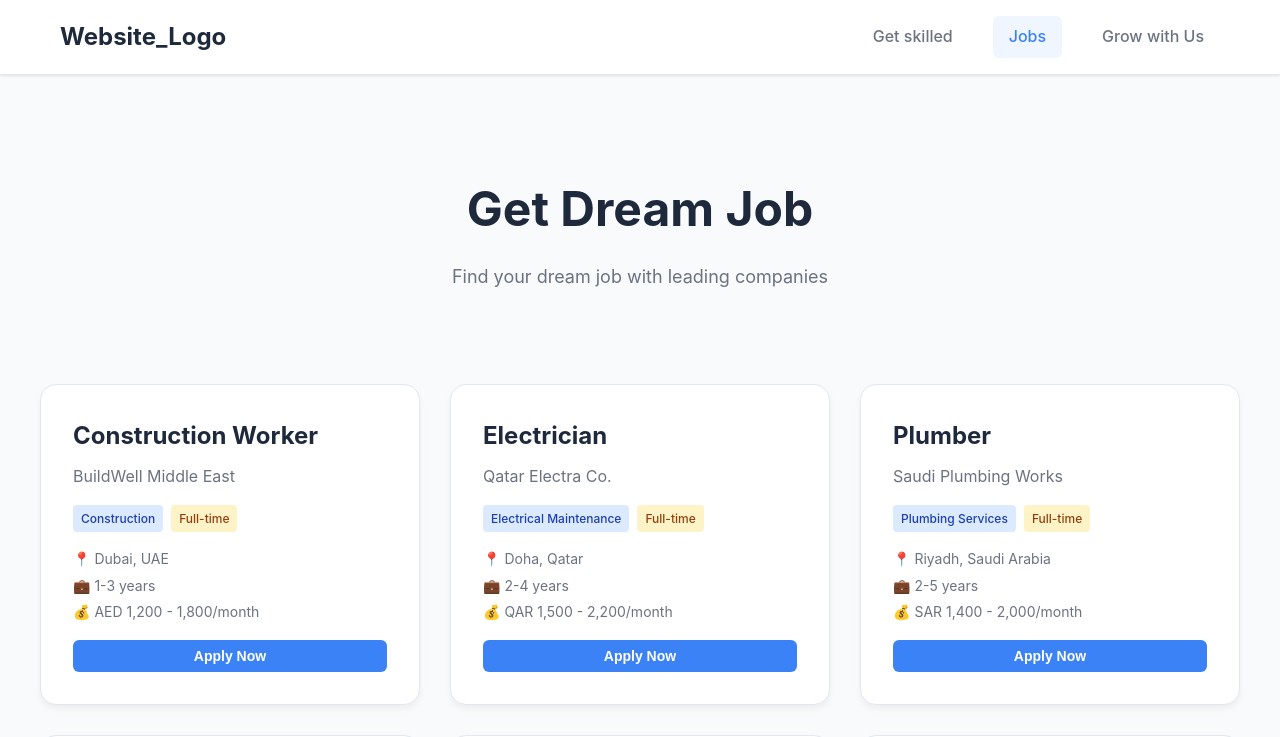
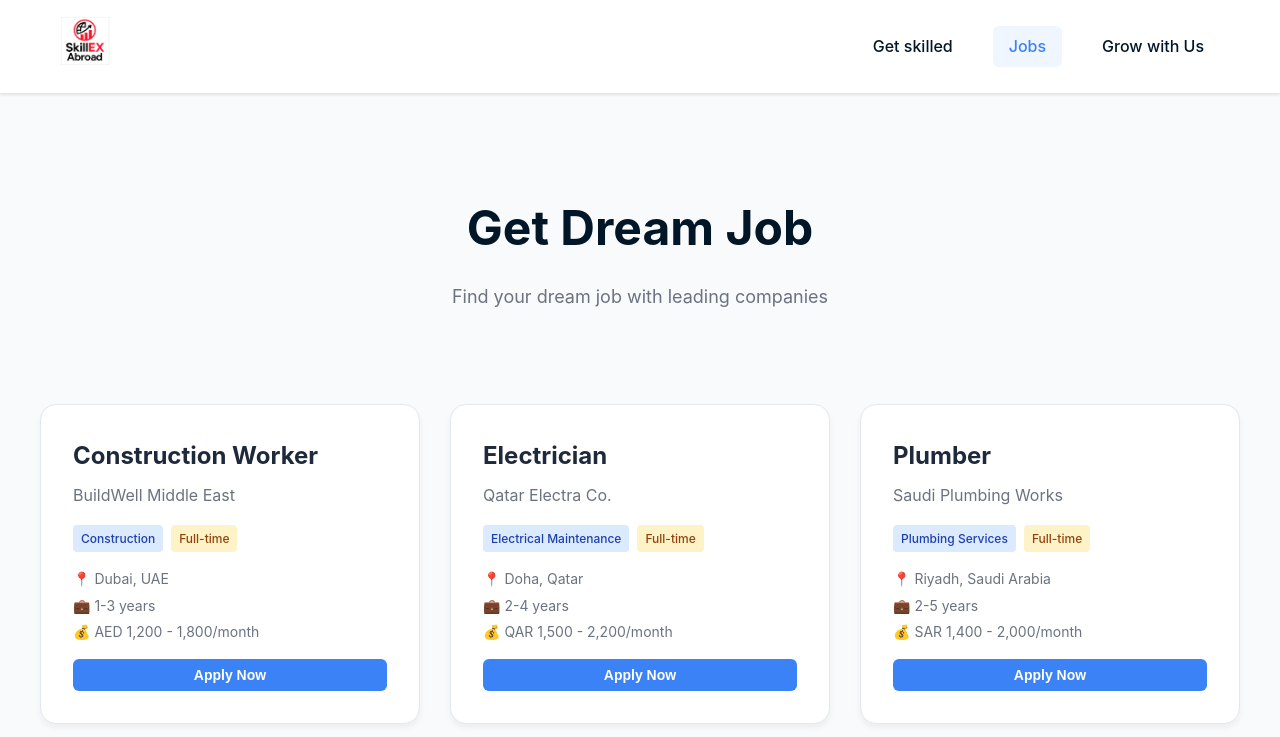
Before and after one commit to ashu9351/SkillX, a React (Vite) app: page /jobs in a window 1280 px wide. Shown: the top 737 px of the page. Built offline with nearby package versions, Linux system fonts and the light colour scheme.

Commit message:
styling changes
changes in using css styles

```diff
--- a/src/components/Navbar.jsx
+++ b/src/components/Navbar.jsx
@@ -21,7 +21,7 @@ const Navbar = () => {
     <nav className="navbar">
       <div className="navbar-container">
         <Link to="/" className="navbar-logo" onClick={closeMobileMenu}>
-          Website_Logo
+          <img src="/images/logo.png" width={50} height={50}/>
         </Link>
 
         <button
--- a/src/index.css
+++ b/src/index.css
@@ -1,4 +1,62 @@
 /* Reset and base styles */
+
+:root {
+  /* Declare global CSS variables here */
+
+  /* colors  */
+  --primary-color: #011627; /* A black color */
+  --secondary-color: #F71735; /* A red color */
+  --color-white:#FDFFFC;
+  --color-orange:#FF9F1C;
+  --color-turquoise:#41EAD4;
+
+  /* fonts */
+  --font-size-base: 16px;
+  --spacing-unit: 1rem;
+
+  /* breakpoints */
+  --breakpoint-sm: 576px;
+  --breakpoint-md: 768px;
+  --breakpoint-lg: 992px;
+}
+
+/* Small (mobile landscape and up) */
+@media (min-width: var(--breakpoint-sm)) {
+  /* Styles for small screens */
+}
+
+/* Medium (tablet and up) */
+@media (min-width: var(--breakpoint-md)) {
+  /* Styles for tablets */
+  .container {
+    padding: 0 20px;
+  }
+
+  .services-grid {
+    grid-template-columns: repeat(3, 1fr);
+    gap: 12px;
+    margin:0px 12px;
+  }
+
+  .card {
+    padding: 20px;
+    min-height: 260px;
+  }
+}
+
+/* Large (laptop/small desktop and up) */
+@media (min-width: var(--breakpoint-lg)) {
+  /* Styles for desktops */
+  .container {
+    padding: 0 24px;
+  }
+
+  .services-grid {
+    grid-template-columns: repeat(auto-fit, minmax(280px, 1fr));
+    gap: 24px;
+  }
+}
+
 * {
   margin: 0;
   padding: 0;
@@ -64,7 +122,7 @@ body {
 
 .navbar-link {
   text-decoration: none;
-  color: #6b7280;
+  color: var(--primary-color);
   font-weight: 500;
   padding: 8px 16px;
   border-radius: 6px;
@@ -114,7 +172,7 @@ body {
 
 /* Footer Styling */
 .footer {
-  background: #1e293b;
+  background: var(--primary-color);
   color: white;
   padding: 48px 0 24px;
   margin-top: auto;
@@ -229,8 +287,8 @@ body {
 }
 
 .hero-button.primary {
-  background: white;
-  color: #3b82f6;
+  background: var(--primary-color);
+  color:var(--color-white);
   border: none;
 }
 
@@ -255,7 +313,7 @@ body {
   font-size: clamp(2rem, 4vw, 3rem);
   font-weight: bold;
   margin-bottom: 1rem;
-  color: #1e293b;
+  color: var(--primary-color);
 }
 
 .page-subtitle {
@@ -302,7 +360,7 @@ body {
   font-size: 1.5rem;
   font-weight: bold;
   margin-bottom: 1rem;
-  color: #1e293b;
+  color: var(--primary-color);
   text-align: center;
 }
 
@@ -432,22 +490,10 @@ body {
 
 /* Laptop/Desktop breakpoint for exactly 3 cards per row */
 @media (min-width: 768px) and (max-width: 1023px) {
-  .container {
-    padding: 0 20px;
-  }
 
-  .services-grid {
-    grid-template-columns: repeat(3, 1fr);
-    gap: 20px;
-  }
-
-  .card {
-    padding: 20px;
-    min-height: 260px;
-  }
 }
 
-@media (max-width: 768px) {
+@media (max-width: 425px) {
   .container {
     padding: 0 16px;
   }
```
Also changed, not shown: public/images/logo.png (added).
